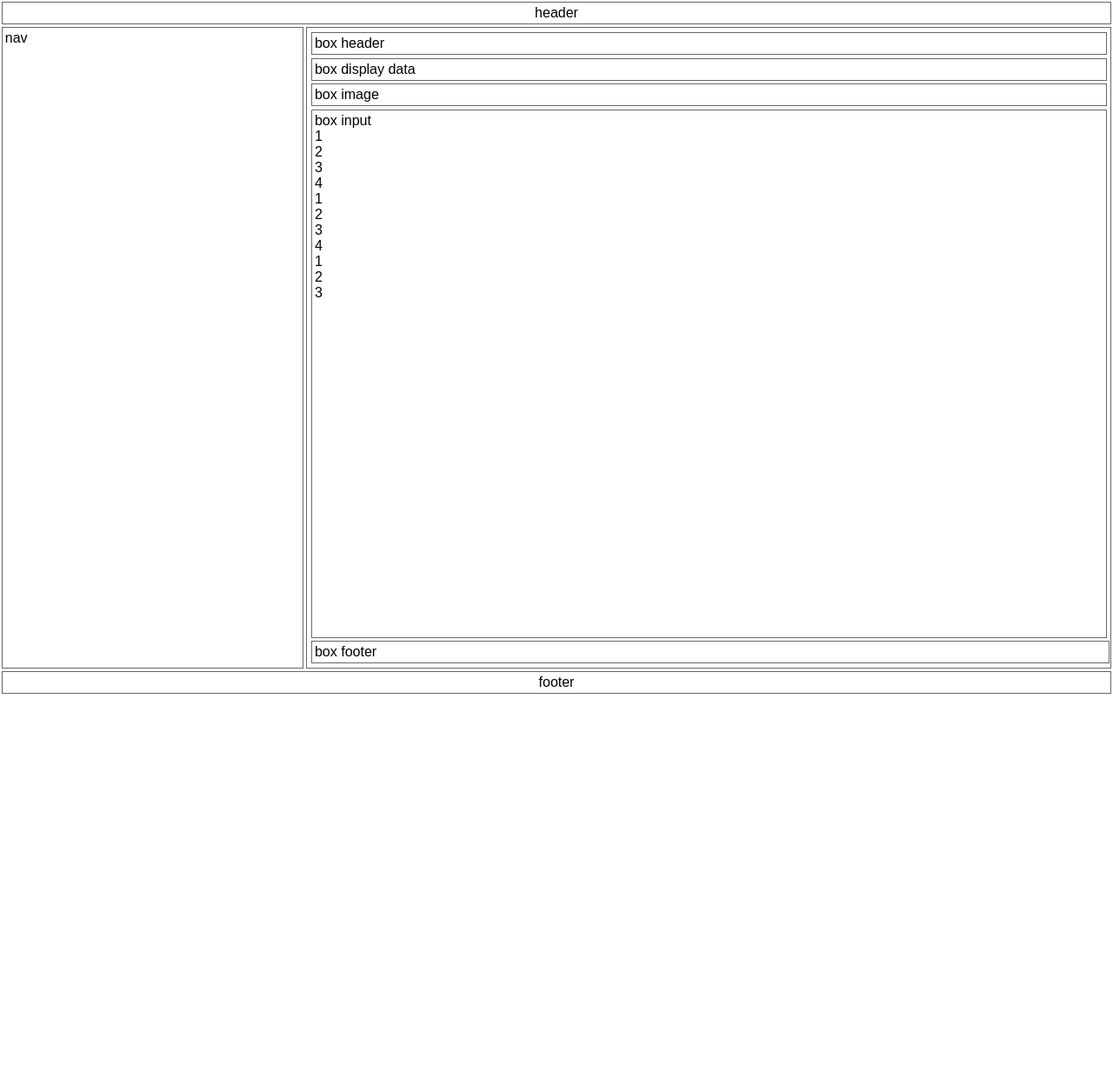
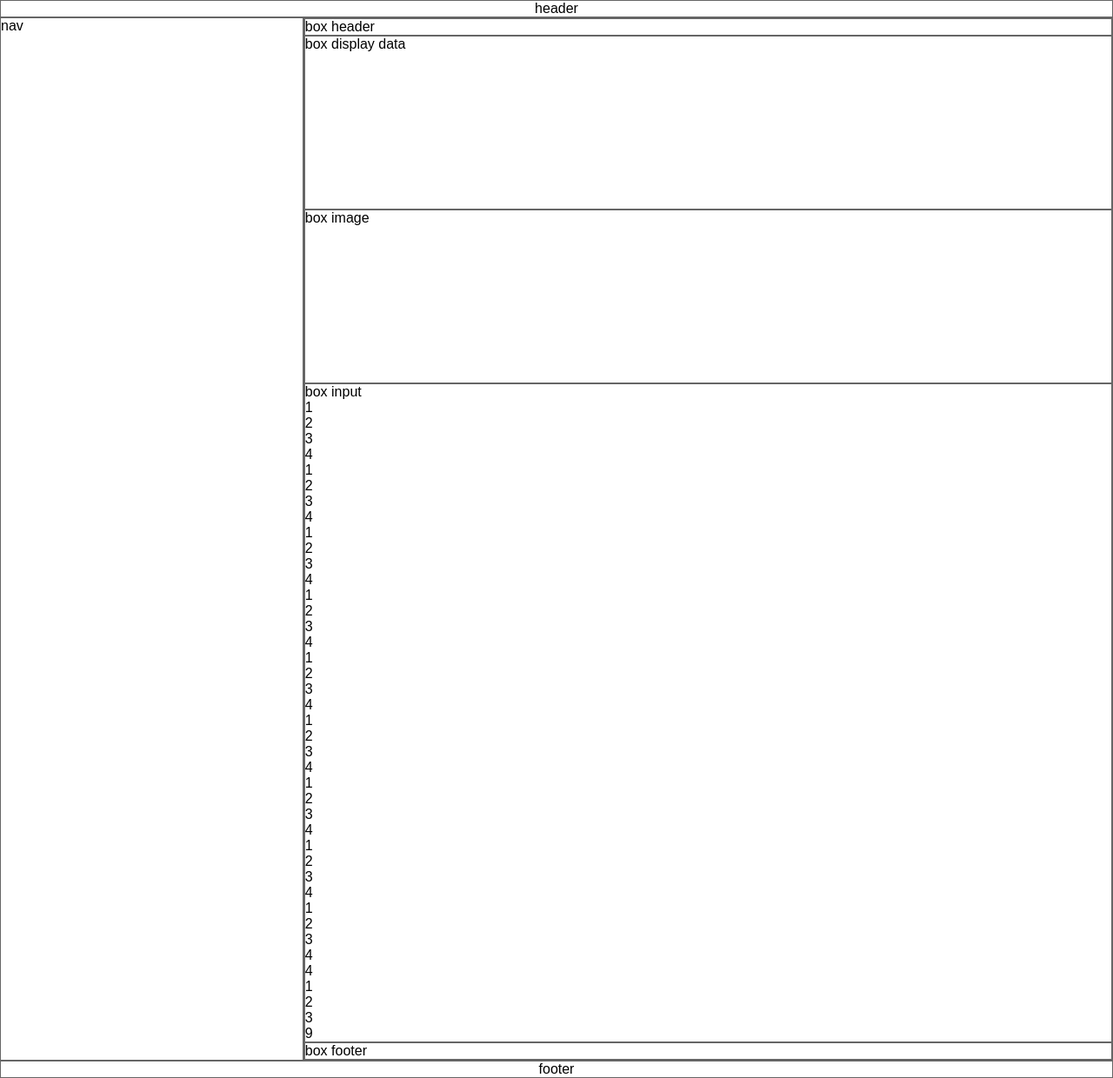
Before and after one commit to maowenxin/tryflexbox, a plain HTML site: page index.html in a window 1280 px wide. Shown: the whole page at 87% size. Before the commit the page ends 800 px from the top, so only its background shows below. Drawn offline with Linux system fonts and the light colour scheme.

Commit message:
this looks right

```diff
--- a/index.html
+++ b/index.html
@@ -69,8 +69,8 @@
         .box_input,
         .box_footer {
             border: 1px solid #666;
-            padding: .2em;
-            margin: .1em;
+            /* padding: .2em;
+            margin: .1em; */
         }
         main>aside {
             flex: 1 6 23%;
@@ -79,17 +79,17 @@
         }
         .box {
             /* flex:1; */
-            /* height:200px; */
+            height:200px;
         }
         .box_image {
             /* flex:1; */
-            /* height:200px; */
+            height:200px;
         }
         .box_input {
             flex: 1 1 auto;
             /* display:flex; */
-            height:60vh;
-            /* overflow-y:scroll; */
+            /* height:calc(100% - 190px); */
+            overflow-y:scroll;
         }
 
         .some_container {
@@ -100,15 +100,7 @@
             /* position: relative; */
             /* overflow-y:scroll; */
         }
-        .input_content {
-            /* display: flex; */
-            overflow-y: scroll;
-            height: 200px;
-        }
-        .box_input {
 
-            height:100%;
-        }
         .box_input_content {
             display:block;
         }
@@ -130,7 +122,7 @@
             <div class="box_image">box image</div>
             <div class="some_container">
                 <div class="box_input">box input
-                    <div class="input_content">
+
                     <div class="box_input_content">1</div>
                     <div class="box_input_content">2</div>
                     <div class="box_input_content">3</div>
@@ -161,8 +153,8 @@
                     <div class="box_input_content">4</div>                    <div class="box_input_content">4</div>                    <div class="box_input_content">1</div>
                     <div class="box_input_content">2</div>
                     <div class="box_input_content">3</div>
-                    <div class="box_input_content">4</div>
-                </div>
+                    <div class="box_input_content">9</div>
+
                 </div>
                 <div class="box_footer">box footer</div>
             </div>
```
